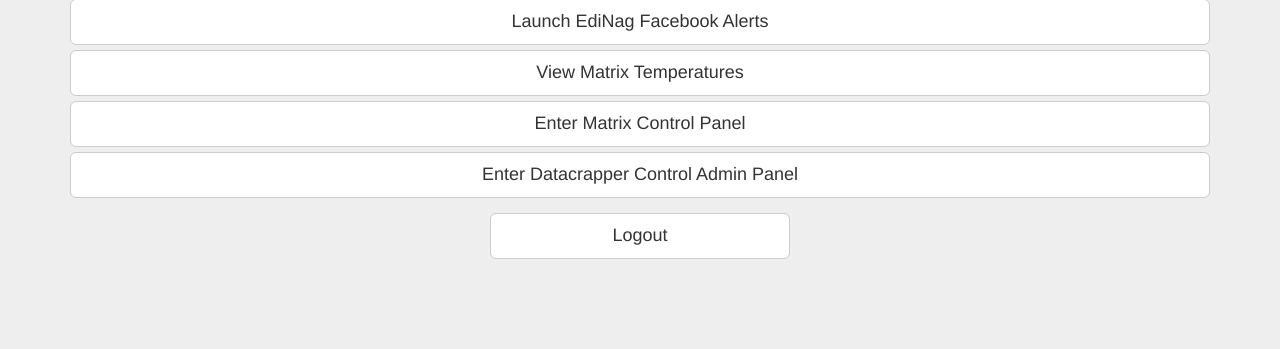
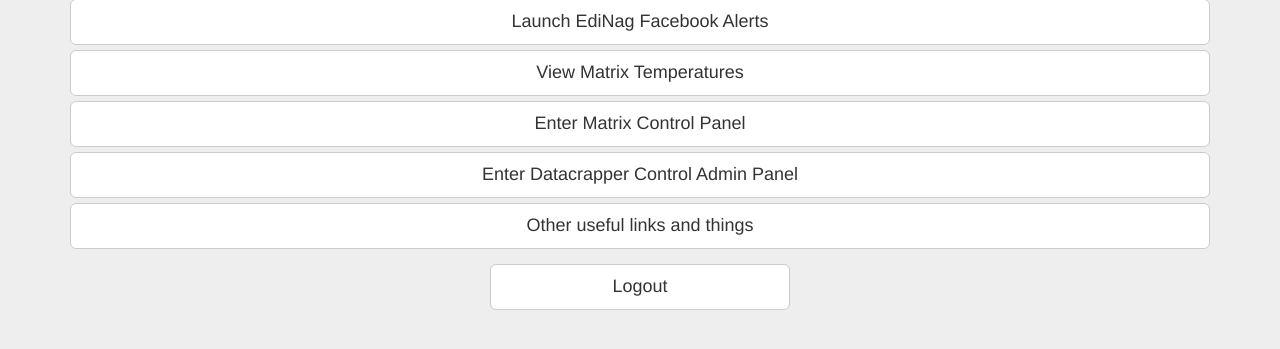
Before and after one commit to ainsey11/Datacrapper, a PHP site: page / in a window 1280 px wide. Shown: the part 214-563 px from the top of the page. Run offline with PHP 8.4, Linux system fonts and the light colour scheme; the visitor is signed in with stand-in values (Sample User, id 1).

Commit message:
added another link in

```diff
--- a/Web/index.php
+++ b/Web/index.php
@@ -21,6 +21,7 @@
 	<a href="content/viewservertemps.php" class="btn btn-default btn-lg btn-block">View Matrix Temperatures</a>
 	<a href="content/.php" class="btn btn-default btn-lg btn-block">Enter Matrix Control Panel</a>
 	<a href="content/.php" class="btn btn-default btn-lg btn-block">Enter Datacrapper Control Admin Panel</a>
+	<a href="content/.php" class="btn btn-default btn-lg btn-block">Other useful links and things</a>
 	<div class="container">
 		<div class="form-signin">
 		<a href="login/logout.php" class="btn btn-default btn-lg btn-block">Logout</a>
```
Also changed, not shown: 1 other file.
